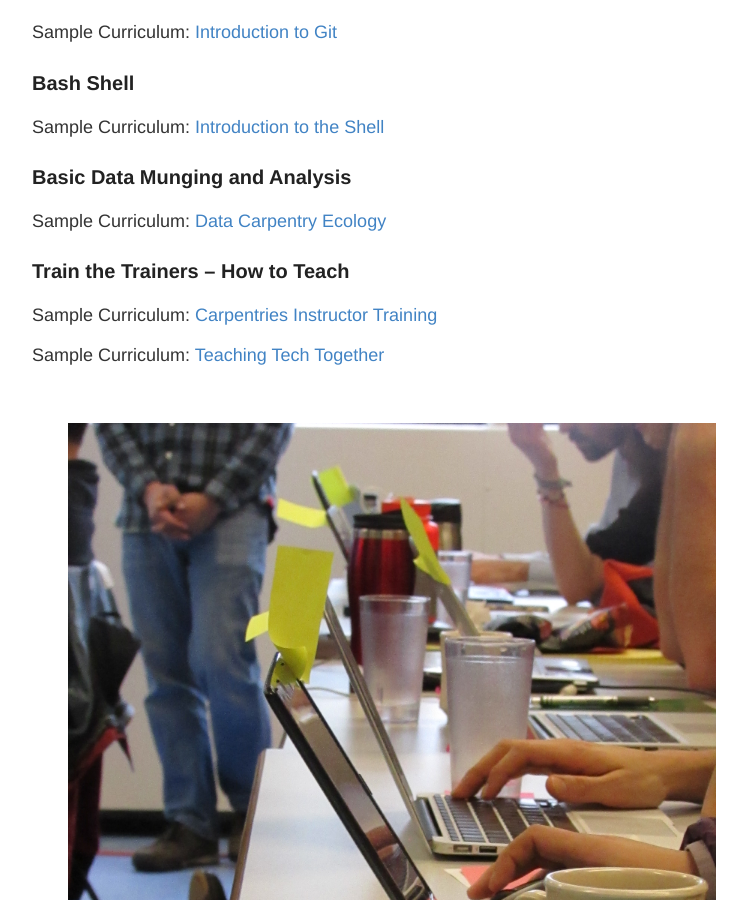
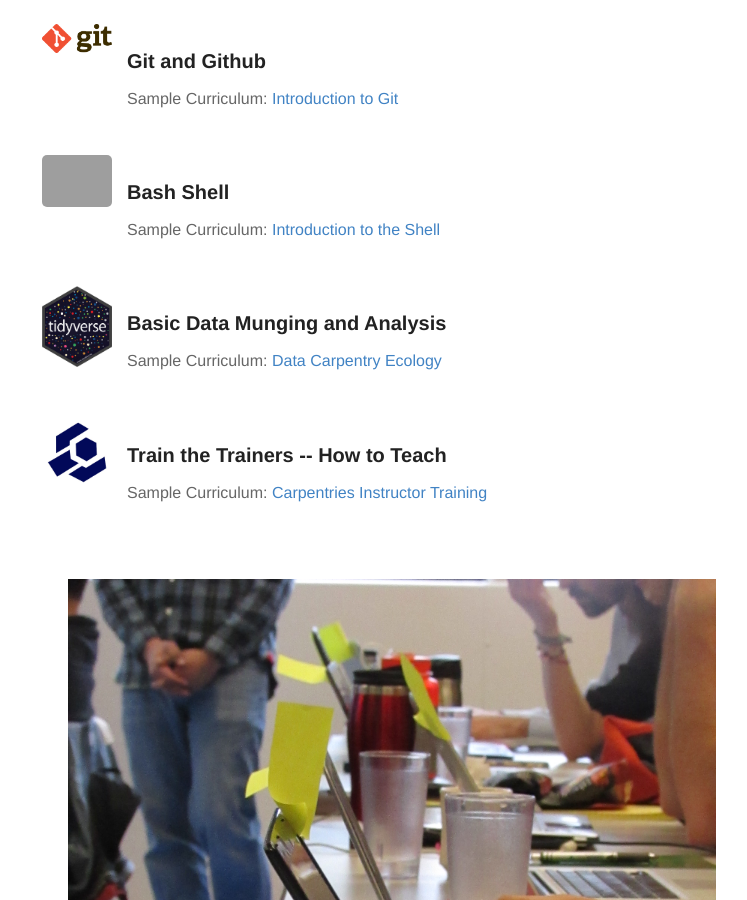
Before and after one commit to ChristinaLK/ChristinaLK.github.io, a Jekyll site: the page built from training.md, in a window 1280 px wide and 900 px high, scrolled down 550 px. Shown: the whole window, without its empty margins (248-995 px from the left). Built offline with Jekyll 4.4.1, drawn with Linux system fonts in a browser that asks for light colours; grey boxes are pictures that could not be loaded.

Commit message:
tile-ifying the topics I teach

```diff
--- /dev/null
+++ b/_includes/tile.html
@@ -0,0 +1,15 @@
+<div class="wrapper-masthead">
+  <div class="container">
+    <header class="masthead clearfix">
+      <a href="{{ site.baseurl }}/" class="site-avatar"><img src="../images/logos/{{ include.logo }}" /></a>
+
+      <div class="site-info">
+        <h3>{{ include.title }}</h3>
+        <p class="site-description">
+          Sample Curriculum: <a href="{{include.url}}">{{ include.curriculum }}</a>
+        </p>
+
+              </div>
+            </header>
+          </div>
+        </div>
--- a/training.md
+++ b/training.md
@@ -12,27 +12,16 @@ I am a certified:
 
 I am available, on a limited basis, to offer training on the following topics:
 
-### The Tidyverse
+{% include tile.html title="The Tidyverse" logo="hex-tidyverse.png" curriculum="Introduction to the Tidyverse" url="https://github.com/cwickham/r_intro_bc_stats" %}
 
-Sample Curriculum: [Introduction to the Tidyverse][tidyverse]
+{% include tile.html title="Git and Github" logo="Git-Logo-2Color.png" curriculum="Introduction to Git" url="http://swcarpentry.github.io/git-novice/" %}
 
-### Git and Github
+{% include tile.html title="Bash Shell" logo="Gnu-bash-logo.svg.png" curriculum="Introduction to the Shell" url="http://swcarpentry.github.io/shell-novice/" %}
 
-Sample Curriculum: [Introduction to Git][git-novice]
+{% include tile.html title="Basic Data Munging and Analysis" logo="hex-tidyverse.png" curriculum="Data Carpentry Ecology" url="https://datacarpentry.org/lessons/#ecology-workshop" %}
 
-### Bash Shell
-
-Sample Curriculum: [Introduction to the Shell][shell-novice]
-
-### Basic Data Munging and Analysis
-
-Sample Curriculum: [Data Carpentry Ecology][dc-ecology]
-
-### Train the Trainers -- How to Teach
-
-Sample Curriculum: [Carpentries Instructor Training][carpentries-it]
-
-Sample Curriculum: [Teaching Tech Together][greg-ttt]
+{% include tile.html title="Train the Trainers -- How to Teach" logo="Carpentries.jpg" curriculum="Carpentries Instructor Training" url="https://carpentries.github.io/instructor-training/"
+curric2 = "Teaching Tech Togther" url2 = "http://teachtogether.tech/" %}
 
 <br>
 <center><img src="../images/workshop.JPG" alt="A row of open laptops with people typing, viewed from the side" width="90%"></center>
```
Also changed, not shown: other parts of training.md (+0 -7 lines).
